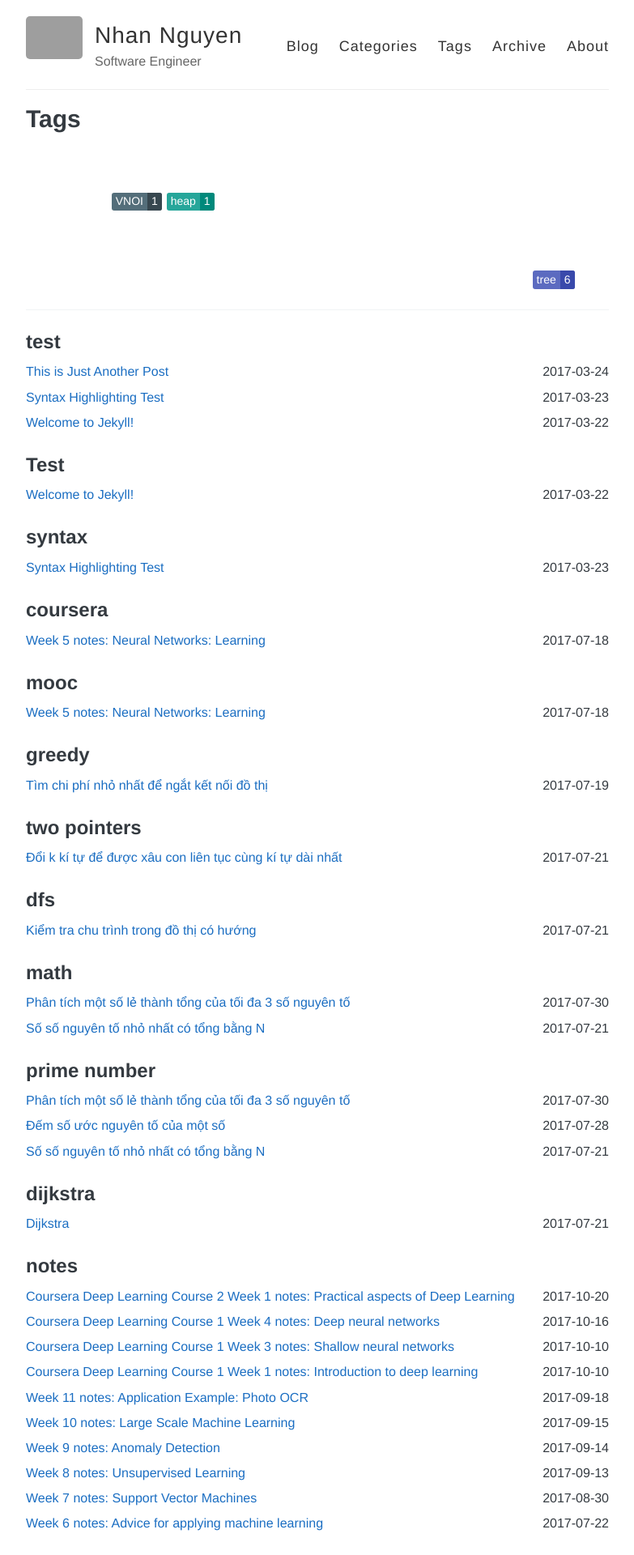
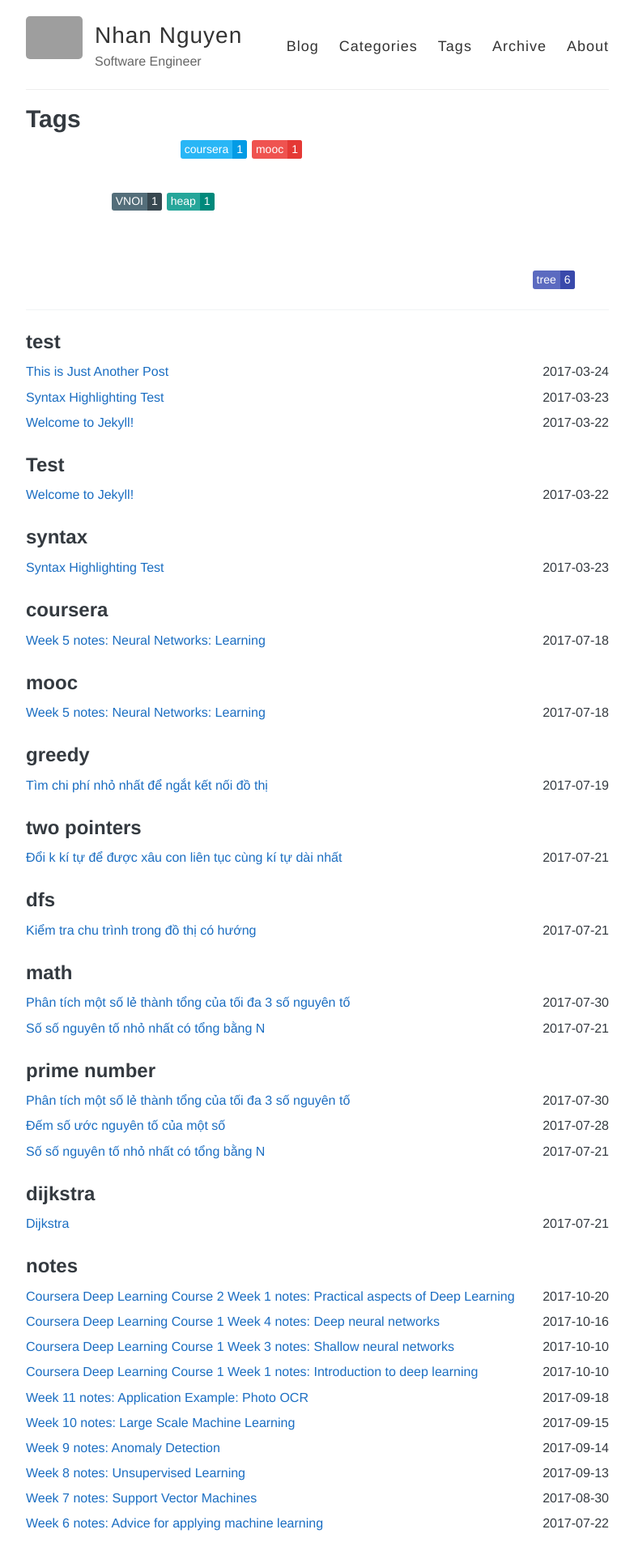
Before and after one commit to nhannguyen95/nhannguyen95.github.io, a Jekyll site: the page built from tags/index.html, in a window 1280 px wide. Shown: the top 1920 px of the page at 81% size, without its empty margins (248-1031 px from the left). Built offline with Jekyll 4.4.1, drawn with Linux system fonts in a browser that asks for light colours; nearby versions of some CDN libraries; grey boxes are pictures that could not be loaded.

Commit message:
tag color

```diff
--- a/_sass/_variables.scss
+++ b/_sass/_variables.scss
@@ -20,6 +20,10 @@ $teal-400: #26A69A;
 $teal-600: #00897B;
 $blue-gray-600: #546E7A;
 $blue-gray-800: #37474F;
+$red-400: #EF5350;
+$red-600: #E53935;
+$light-blue-400: #29B6F6;
+$light-blue-600: #039BE5;
 
 // Font stacks
 $helvetica: Helvetica, Arial, sans-serif;
@@ -66,6 +70,10 @@ $tag-index-label-background-color-heap: $teal-400;
 $tag-index-count-background-color-heap: $teal-600;
 $tag-index-label-background-color-VNOI: $blue-gray-600;
 $tag-index-count-background-color-VNOI: $blue-gray-800;
+$tag-index-label-background-color-mooc: $red-400;
+$tag-index-count-background-color-mooc: $red-600;
+$tag-index-label-background-color-coursera: $light-blue-400;
+$tag-index-count-background-color-coursera: $light-blue-600;
 
 $footer-border-color: $oc-gray-2;
 $footer-background-color: $oc-gray-1;
--- a/style.scss
+++ b/style.scss
@@ -691,3 +691,19 @@ footer {
 #tag-count-VNOI {
   background-color: $tag-index-count-background-color-VNOI;
 }
+
+#tag-mooc {
+  background-color: $tag-index-label-background-color-mooc;
+}
+
+#tag-count-mooc {
+  background-color: $tag-index-count-background-color-mooc;
+}
+
+#tag-coursera {
+  background-color: $tag-index-label-background-color-coursera;
+}
+
+#tag-count-coursera {
+  background-color: $tag-index-count-background-color-coursera;
+}
```
